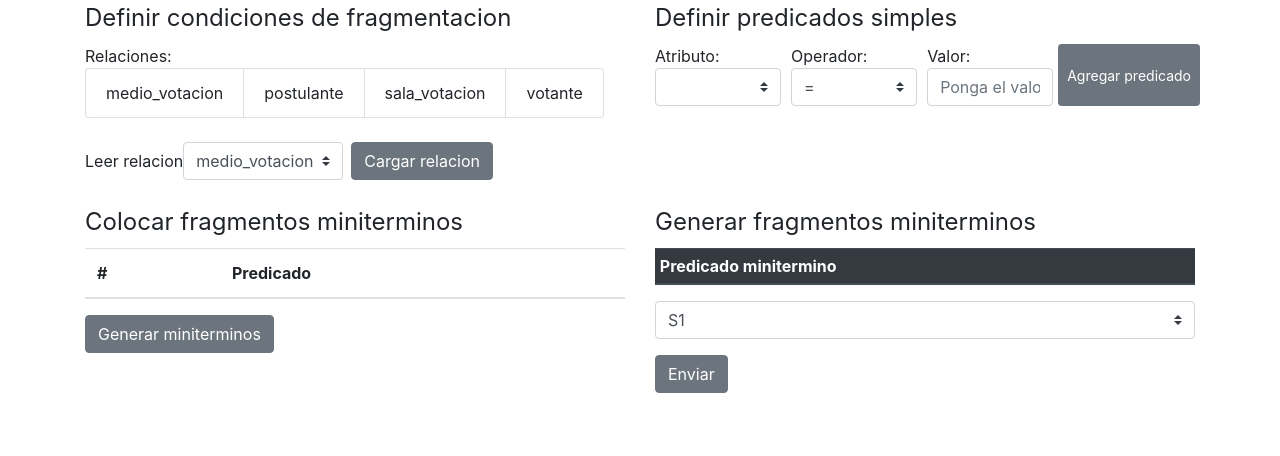
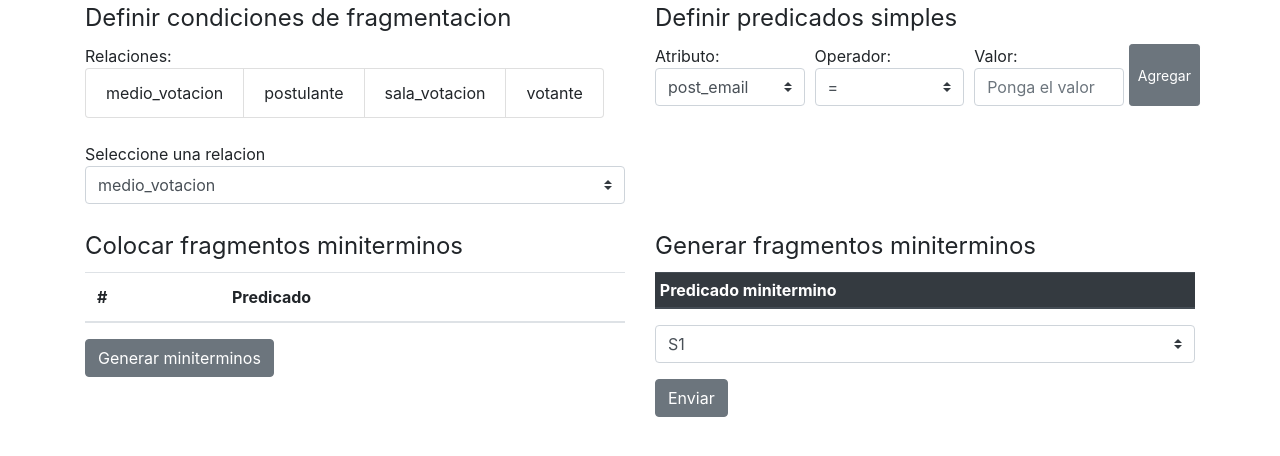
Before and after one commit to Ang3lino/ddb-project, a Flask app: page / in a window 1280 px wide. Shown: the part 56-512 px from the top of the page. Run offline with Flask 2, Linux system fonts and the light colour scheme; lists and menus that the app fills with data are empty; some libraries are stand-ins or nearby versions.

Commit message:
Ya no refrescamos a lo bestia
Falta agregar el valor a la tabla

```diff
--- a/app.py
+++ b/app.py
@@ -1,13 +1,21 @@
 from flask import Flask, render_template, request, session, jsonify, flash
+from flaskext.mysql import MySQL
 
 from my_forms import ProjectionForm
 from pyclasses.predicate import Predicate
 
 import itertools
+import json
 
 app = Flask(__name__)
+app.config.from_pyfile('config.py')
 
-from config import *
+mysql = MySQL()
+mysql.init_app(app)
+
+conn = mysql.connect()
+cursor = conn.cursor()
+
 
 # global variables
 cursor.execute('SHOW TABLES')
@@ -61,35 +69,6 @@
 def is_minimal(predicate, relation_name):
     return count_rows(predicate, relation_name) > 0
 
-@app.route('/relation_attributes/<name>', methods=['POST', 'GET'])
-def json_attributes(name):
-    attrs = relation_attributes(name)
-    return jsonify(attrs)
-
-@app.route('/vertical', methods=['GET', 'POST'])
-def vertical():
-    projection_form = ProjectionForm()
-    projection_form.relation.choices = [ (r[0], r[0]) for r in relations ]
-    projection_form.selected_attributes.choices = [ (r[0], r[0]) for r in relation_attributes(relations[0][0])]
-
-    if projection_form.validate_on_submit():
-        relation = projection_form.relation.data
-        fragment_count = projection_form.fragment_count.data
-        selected_attributes = projection_form.selected_attributes.data # it returns a list
-        print(relation, fragment_count, selected_attributes)
-    return render_template('vertical.html', proj_form=projection_form)
-
-def horizontal_handle_add_predicate(request):
-    form = request.form
-    attribute = form.get('sel-attribute')
-    operator = form.get('sel-operator')
-    value = form.get('txt-value')
-    predicate =  Predicate(attribute, operator, value)
-    if is_minimal(predicate, selected_relation):
-        predicates.append(predicate)
-    else:
-        flash("La seleccion sobre el predicado da conjunto vacio, no fue agregado.")
-
 def all_combinations(ss):
     return itertools.chain(*map(lambda x: itertools.combinations(ss, x),
             range(0, len(ss) + 1)))
@@ -120,17 +99,46 @@
             result.append(str(combination))
     return result
 
+def horizontal_handle_add_predicate(request):
+    form = request.form
+    attribute = form.get('sel-attribute')
+    operator = form.get('sel-operator')
+    value = form.get('txt-value')
+    predicate =  Predicate(attribute, operator, value)
+    if is_minimal(predicate, selected_relation):
+        predicates.append(predicate)
+    else:
+        flash("La seleccion sobre el predicado da conjunto vacio, no fue agregado.")
+
+@app.route('/relation_attributes/<name>', methods=['POST', 'GET'])
+def json_attributes(name):
+    attrs = relation_attributes(name)
+    return jsonify(attrs)
+
+@app.route('/append_predicate/<jsobject>', methods=['POST', 'GET'])
+def append_predicate(jsobject):
+    obj = json.loads(jsobject)
+    relation, attribute = obj['relation'], obj['attribute']
+    operator, value     = obj['operator'], obj['value']
+    predicate =  Predicate(attribute, operator, value)
+    response = dict()
+    if is_minimal(predicate, relation):
+        predicates.append(predicate)
+        response['ok'] = True
+    else:
+        flash("La seleccion sobre el predicado da conjunto vacio, no fue agregado.")
+        response['ok'] = False
+    return jsonify(response)
+
 @app.route('/', methods=['GET', 'POST'])
 def horizontal():
     global relation_attr, selected_relation, minterm_predicates
 
+    selected_relation = request.form.get('sel-relation', relations[0][0]) # second argument as default, from the first relation, get the name
+    cursor.execute( "DESC {}".format(selected_relation) )
+    relation_attr = cursor.fetchall()
+
     if request.method == 'POST':
-        if 'id-load-relation' in request.form:
-            selected_relation = request.form.get('sel-relation', relations[0][0]) # second argument as default, from the first relation, get the name
-            cursor.execute( "DESC {}".format(selected_relation) )
-            relation_attr = cursor.fetchall()
-        if 'id-add-predicate' in request.form: # determines which form was submitted
-            horizontal_handle_add_predicate(request)
         if "id-build-minterms" in request.form:
             # minterm_predicates = horizontal_controller_handle_build_terms(predicates, selected_relation)
             minterm_predicates = horizontal_controller_handle_build_terms(
@@ -141,5 +149,18 @@
             selected_relation=selected_relation, minterm_predicates=minterm_predicates,
             predicates=tuple( ( i, str(p) ) for i, p in tuple(enumerate(predicates)) ) )
 
+@app.route('/vertical', methods=['GET', 'POST'])
+def vertical():
+    projection_form = ProjectionForm()
+    projection_form.relation.choices = [ (r[0], r[0]) for r in relations ]
+    projection_form.selected_attributes.choices = [ (r[0], r[0]) for r in relation_attributes(relations[0][0])]
+
+    if projection_form.validate_on_submit():
+        relation = projection_form.relation.data
+        fragment_count = projection_form.fragment_count.data
+        selected_attributes = projection_form.selected_attributes.data # it returns a list
+        print(relation, fragment_count, selected_attributes)
+    return render_template('vertical.html', proj_form=projection_form)
+
 if __name__ == "__main__":
     app.run(debug=True)
--- a/templates/horizontal.html
+++ b/templates/horizontal.html
@@ -36,11 +36,9 @@
 
       <br>
 
-      <form class="form-inline" method="POST" action="{{ url_for('horizontal') }}" id="form-select-relation">
-        <div class="form-group">
-          Leer relacion
+      Seleccione una relacion
       <!-- <label for="relation">Relacion </label> -->
-          <select name="sel-relation" id="relation" class="custom-select mr-sm-2">
+      <select name="sel-relation" id="sel-relation" class="custom-select mr-sm-2">
         {% if selected_relation %}
         <option selected>{{ selected_relation }}</option>
         {% endif %}
@@ -48,24 +46,19 @@
         <option value="{{ r.0 }}">{{ r.0 }}</option>
         {% endfor %}
       </select>
-          <input type="submit" class="btn btn-secondary" name="id-load-relation" value="Cargar relacion" />
-        </div>
-      </form>
 
     </div>
 
     <!-- cell (0, 1) ========================================================== -->
-
     <div class="col">
       <legend>Definir predicados simples</legend>
 
-      <form action="{{ url_for('horizontal') }}" method="POST">
         <div class="form-row">
           <!-- attributes ..................................................... -->
 
           <div class="col">
             Atributo:
-            <select class="custom-select mr-sm-2" name="sel-attribute">
+            <select class="custom-select mr-sm-2" name="sel-attribute" id='sel-attributes'>
               {% for attr in relation_attr %}
               <option value="{{attr.0}}">{{attr.0}}</option>
               {% endfor %}
@@ -75,7 +68,7 @@
           <!-- Operators ...................................................... -->
           <div class="col">
             Operador:
-            <select class="custom-select mr-sm-2" name="sel-operator">
+            <select class="custom-select mr-sm-2" name="sel-operator" id='sel-operator'>
               <option value="=">=</option>
               <option value="<">
                 <</option> <option value="<=">
@@ -90,14 +83,13 @@
 
           <div class="col">
             <!-- more code if you perform label for...  -->
-            <!-- <label for="inputValue">Valor </label> -->
+            <!-- <label for="input-value">Valor </label> -->
             Valor:
-            <input type="text" class="form-control" id="inputValue" placeholder="Ponga el valor" name="txt-value">
+            <input type="text" class="form-control" id="input-value" placeholder="Ponga el valor" name="txt-value">
           </div>
 
-          <input type="submit" class="btn btn-secondary btn-sm" name="id-add-predicate" value="Agregar predicado" />
+          <button class="btn btn-secondary btn-sm" name="id-add-predicate">Agregar  </button>
         </div>
-      </form>
     </div>
 
 
@@ -179,4 +171,50 @@
     </div>
   </div>
 </div>
+
+<script>
+
+  const selectRelation = document.getElementById('sel-relation');
+  const selectAttributes = document.getElementById('sel-attributes');
+
+  String.prototype.replaceAll = function (search, replacement) {
+    var target = this;
+    return target.split(search).join(replacement);
+  };
+
+  selectRelation.onchange = () => {
+    const name = selectRelation.value;
+    fetch('/relation_attributes/' + name)
+      .then(res => res.json())
+      .then(data => {
+        const holder = '<option value="S">S</option>';
+        selectAttributes.innerHTML = data.reduce((accumulator, current) =>
+            accumulator + holder.replaceAll('S', current[0]), '')
+
+        // let html = ''; // alternative way
+        // data.forEach(attrInfo => html += holder.replaceAll('S', attrInfo[0]));
+        // selectAttributes.innerHTML = html;
+      })
+  }
+
+  const selectOperator = document.getElementById('sel-operator');
+  const textValue = document.getElementById('input-value');
+
+  textValue.onkeypress = e => {
+    if (textValue.value.length > 0 && e.keyCode === 13) { // pressed enter
+      const jsonStr = JSON.stringify({
+          'relation': selectRelation.value,
+          'attribute': selectAttributes.value,
+          'operator': selectOperator.value,
+          'value': textValue.value
+      });
+      console.log(jsonStr)
+      fetch('/append_predicate/' + jsonStr)
+        .then(res => res.json())
+        .then(res => console.log(res))
+        .catch(err => console.log(err));
+    }
+  }
+
+</script>
 {% endblock %}
```
Also changed, not shown: config.py (+15 -11 lines). Lines whose indentation alone changed are shown as unchanged.
